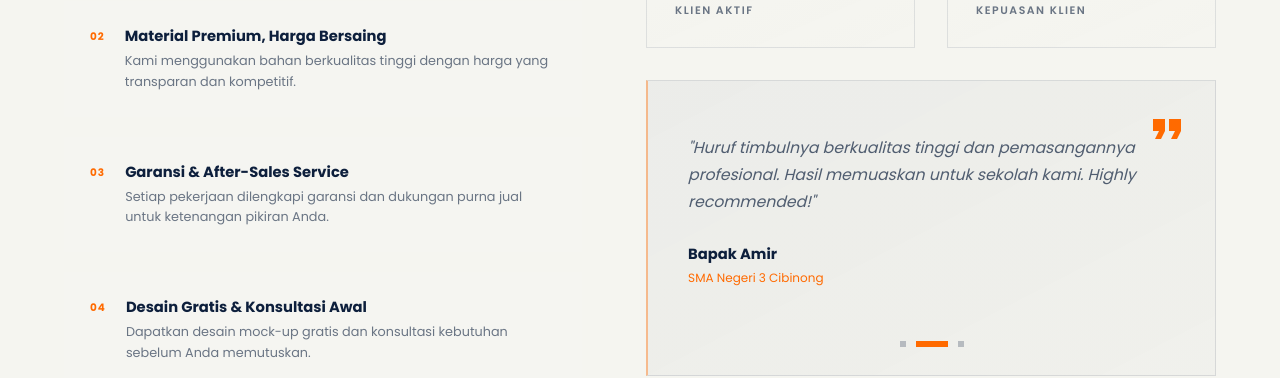
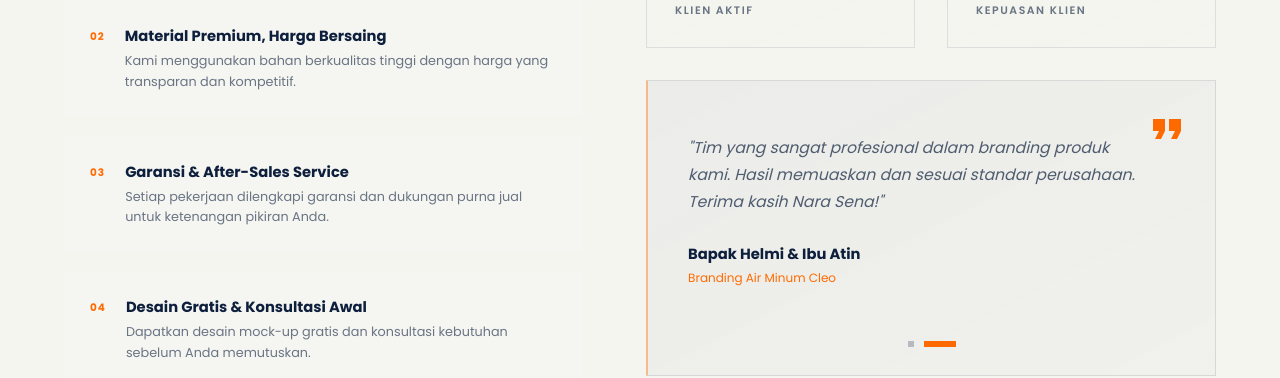
Before and after one commit to agastriawan/narasena-next, a Next.js app: page / in a window 1280 px wide. Shown: the part 2280-2658 px from the top of the page. Built offline with nearby package versions, Linux system fonts and the light colour scheme; no server answers.

Commit message:
testimoni

```diff
--- a/components/ui/TestimonialCarousel.tsx
+++ b/components/ui/TestimonialCarousel.tsx
@@ -7,11 +7,6 @@ const testimonials = [
     quote: "Hasil kerjanya rapi dan presisi. Neon box kami jadi stand out banget. Huruf timbul nyala belakangnya juga keren, pelayanan fast response!",
     name: "Bapak Suhardi Setiawan & Ibu Utin",
     title: "Graha ASP"
-  },
-  {
-    quote: "Huruf timbulnya berkualitas tinggi dan pemasangannya profesional. Hasil memuaskan untuk sekolah kami. Highly recommended!",
-    name: "Bapak Amir",
-    title: "SMA Negeri 3 Cibinong"
   },
   {
     quote: "Tim yang sangat profesional dalam branding produk kami. Hasil memuaskan dan sesuai standar perusahaan. Terima kasih Nara Sena!",
```
